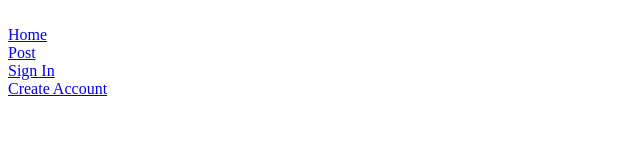
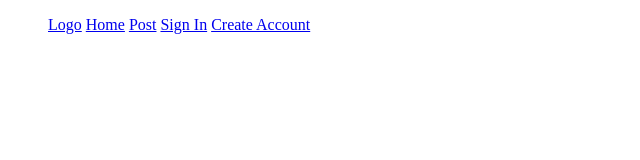
Before and after one commit to Dpoin23/Easy-Gig, a plain HTML site: page index.html in a window 1280 px wide. Shown: the whole page, without its empty margins (0-640 px from the left). Drawn offline with Linux system fonts and the light colour scheme.

Commit message:
links displayed inline.

```diff
--- a/index.html
+++ b/index.html
@@ -11,10 +11,11 @@
 
 <body>
     <ul class="Header">
-        <li><a href="index.html">Home</a></li>
-        <li><a href="post.html">Post</a></li>
-        <li><a href="signin.html">Sign In</a></li>
-        <li><a href="createacc.html">Create Account</a></li>
+        <li class="Header-links"><a href="index.html">Logo</a></li>
+        <li class="Header-links"><a href="index.html">Home</a></li>
+        <li class="Header-links"><a href="post.html">Post</a></li>
+        <li class="Header-links"><a href="signin.html">Sign In</a></li>
+        <li class="Header-links"><a href="createacc.html">Create Account</a></li>
     </ul>
 
 
--- a/styles.css
+++ b/styles.css
@@ -1,4 +1,7 @@
 ul.Header {
-    display: inline;
     list-style-type: none;
 }
+
+li.Header-links {
+    display: inline;
+}
```
Also changed, not shown: README.md.
